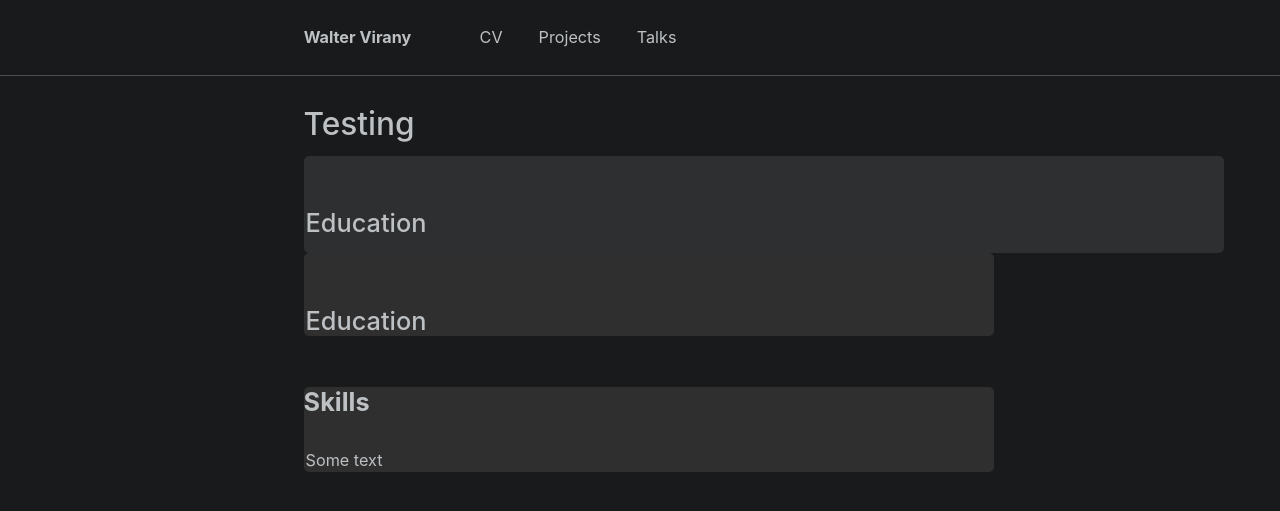
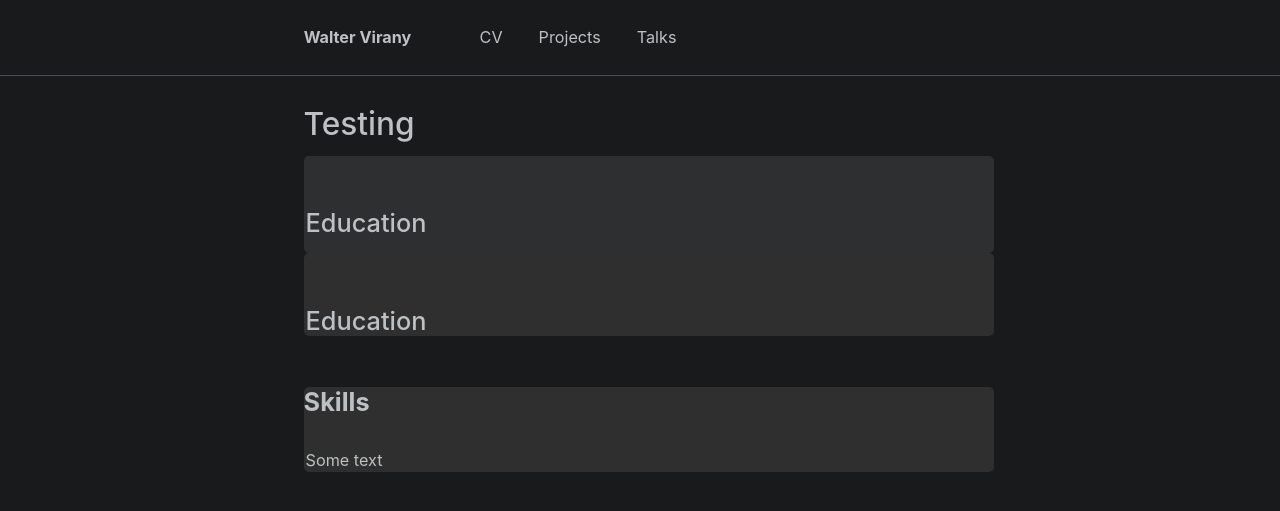
Before and after one commit to wvirany/wvirany.github.io, a Jekyll site: the page built from _pages/test.html, in a window 1280 px wide. Shown: the top 511 px of the page. Built offline with Jekyll 4.4.1, drawn with Linux system fonts in a browser that asks for light colours.

Commit message:
Update test.html

```diff
--- a/_pages/about.html
+++ b/_pages/about.html
@@ -52,7 +52,7 @@ img {
 }
 
 .content {
-  width: 100%;
+  width: 75%;
   /* font-size: 16px; */
 }
 
--- a/_pages/test.html
+++ b/_pages/test.html
@@ -19,6 +19,7 @@ author_profile: false
     border-color: rgb(103, 102, 102);
     border-radius: 5px; /* 5px rounded corners */
     background-color: rgba(82, 81, 81, 0.4);
+    width: 75%;
 }
 
 .card {
```
